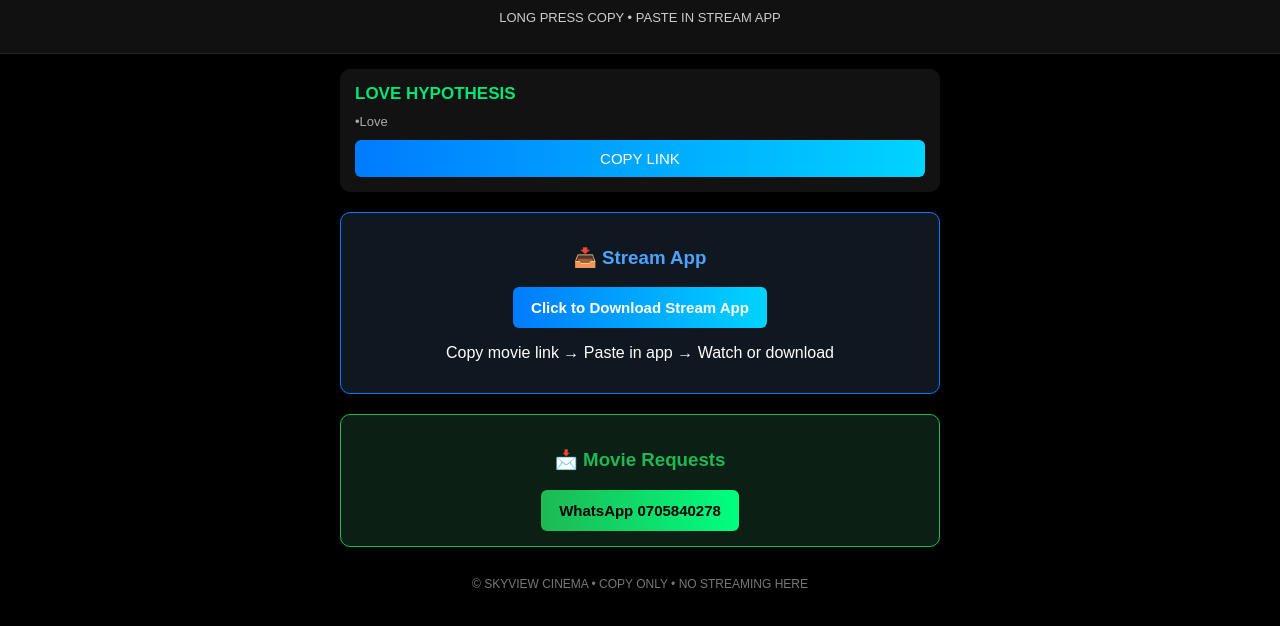
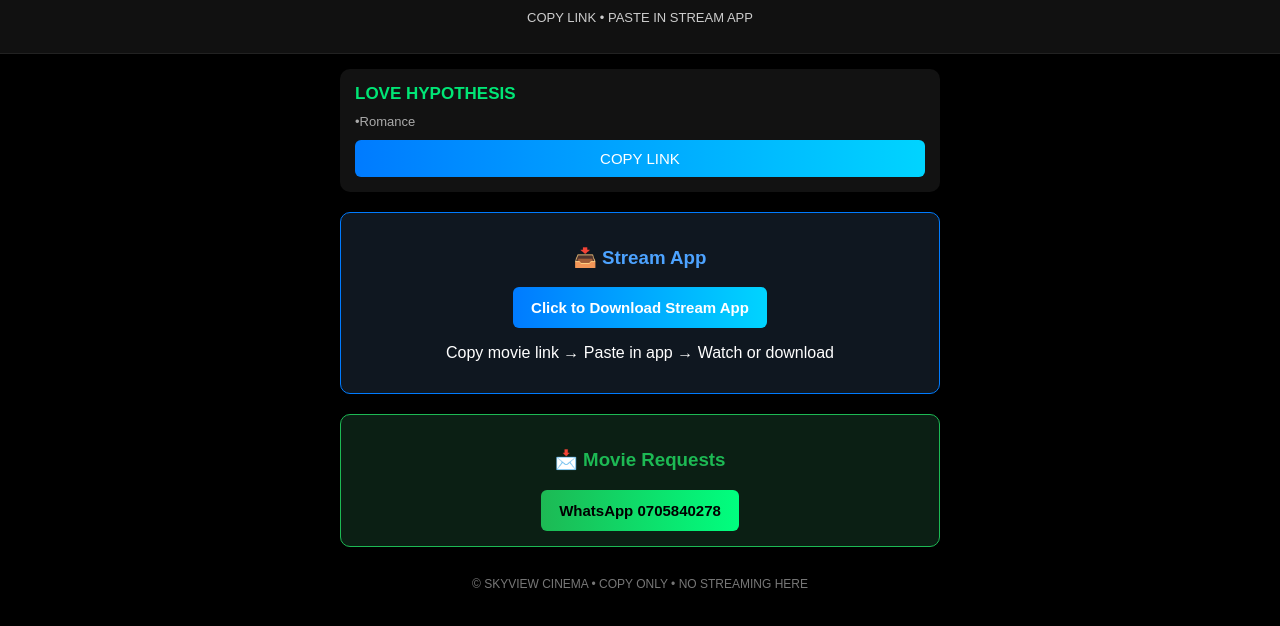
Before and after one commit to Pande998/Movie, a plain HTML site: page index.html in a window 1280 px wide. Shown: the part 44-670 px from the top of the page. Drawn offline with Linux system fonts and the light colour scheme.

Commit message:
Update index.html

```diff
--- a/index.html
+++ b/index.html
@@ -141,7 +141,7 @@
 
 <header>
   <h1>🎬 SKYVIEW ONLINE CINEMA</h1>
-  <p>LONG PRESS COPY • PASTE IN STREAM APP</p>
+  <p>COPY LINK • PASTE IN STREAM APP</p>
 </header>
 
 <div class="container">
@@ -149,7 +149,7 @@
   <!-- Vantage Point (FIRST) -->
   <div class="movie">
     <h2>LOVE HYPOTHESIS</h2>
-    <span>•Love</span>
+    <span>•Romance</span>
     <button class="copy-btn" onclick="copyLink('https://stape.me/v/XYOlyPqRPATDlO1/The.Love.Hypothesis.2026.1080p.WEBRip.x265.10bit.AAC5.1-%5BYTS.GG_-_YTS.BZ%5D.mp4', this)">
       COPY LINK
     </button>
```
